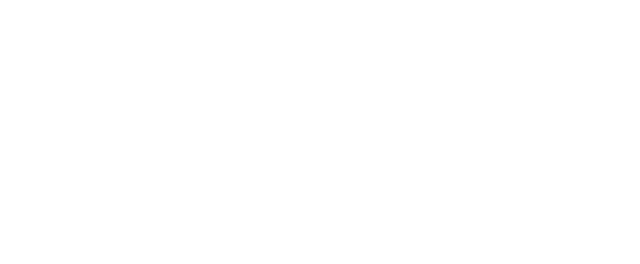
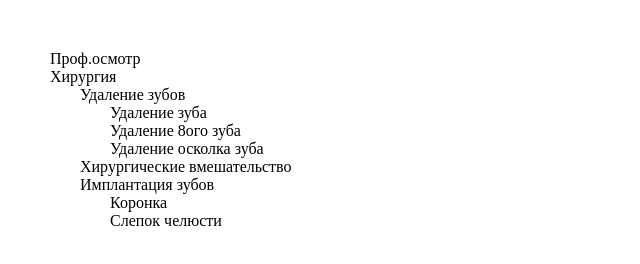
Before and after one commit to artemkilox/LiailTestTask, a plain HTML site: page index.html in a window 1280 px wide. Shown: the whole page, without its empty margins (0-640 px from the left). Drawn offline with Linux system fonts and the light colour scheme.

Commit message:
try smth

```diff
--- a/app.js
+++ b/app.js
@@ -1,14 +1,71 @@
+const wrapper = document.getElementById('contentWrapper')
 const data = {
     "services": [
-        {"id": 1, "head": null, "name": "Проф.осмотр",                  "node": 0, "price": 100.0, "sorthead": 20},
-        {"id": 2, "head": null, "name": "Хирургия",                     "node": 1, "price": 0.0, "sorthead": 10},
-        {"id": 3, "head": 2,    "name": "Удаление зубов",               "node": 1, "price": 0.0, "sorthead": 10},
-        {"id": 4, "head": 3,    "name": "Удаление зуба",                "node": 0, "price": 800.0, "sorthead": 10},
+        {"id": 1, "head": null, "name": "Проф.осмотр",                  "node": 0, "price": 100.0,  "sorthead": 20},
+        {"id": 2, "head": null, "name": "Хирургия",                     "node": 1, "price": 0.0,    "sorthead": 10},
+        {"id": 3, "head": 2,    "name": "Удаление зубов",               "node": 1, "price": 0.0,    "sorthead": 10},
+        {"id": 4, "head": 3,    "name": "Удаление зуба",                "node": 0, "price": 800.0,  "sorthead": 10},
         {"id": 5, "head": 3,    "name": "Удаление 8ого зуба",           "node": 0, "price": 1000.0, "sorthead": 30},
         {"id": 6, "head": 3,    "name": "Удаление осколка зуба",        "node": 0, "price": 2000.0, "sorthead": 20},
-        {"id": 7, "head": 2,    "name": "Хирургические вмешательство",  "node": 0, "price": 200.0, "sorthead": 10},
-        {"id": 8, "head": 2,    "name": "Имплантация зубов",            "node": 1, "price": 0.0, "sorthead": 20},
+        {"id": 7, "head": 2,    "name": "Хирургические вмешательство",  "node": 0, "price": 200.0,  "sorthead": 10},
+        {"id": 8, "head": 2,    "name": "Имплантация зубов",            "node": 1, "price": 0.0,    "sorthead": 20},
         {"id": 9, "head": 8,    "name": "Коронка",                      "node": 0, "price": 3000.0, "sorthead": 10},
-        {"id": 10, "head": 8,   "name": "Слепок челюсти",               "node": 0, "price": 500.0, "sorthead": 20}
+        {"id": 10, "head": 8,   "name": "Слепок челюсти",               "node": 0, "price": 500.0,  "sorthead": 20}
     ]
 }
+// let arr = []
+// arr.push([])
+// arr.push([])
+// arr[0].push(1)
+// arr[0].push(2)
+// arr[1].push(3)
+// arr[1].push(4)
+// console.log(arr)
+let headsArr = []
+data.services.map( item => {
+    if(headsArr.indexOf(item.head) === -1){
+        headsArr.push(item.head)
+    }
+})
+console.log(headsArr)
+let htmlArr = []
+headsArr.map(item => {
+    htmlArr.push([])
+})
+// console.log(htmlArr)
+data.services.map( item => {
+    htmlArr[headsArr.indexOf(item.head)].push(item.id)
+})
+// console.log(htmlArr)
+let finalArr = []
+for(let i = 0 ; i < headsArr.length; i++){
+    finalArr.push([])
+    finalArr[i].push(headsArr[i], htmlArr[i])
+}
+// console.log(finalArr)
+let html = ''
+const setItems = (arr, item) => {
+    console.log(item)
+    if(headsArr.indexOf(item.id) !== -1){
+        console.log(arr.filter(subItem => subItem.id !== item.id))
+        // setItems(arr.filter(subItem => subItem.id !== item.id), item)
+    } else if(headsArr.indexOf(item.id) === -1){
+        return item.name
+    }
+}
+data.services.map( item => {
+    html += setItems(data.services, item)
+})
+// console.log(html)
+// data.services.map( item => {
+//     if(headsArr.indexOf(item.id) !== -1){
+//         if(item.head === null){
+//
+//         }
+//     }
+//     data.services.map(subItem => {
+//         if(subItem.head === item.id){
+//
+//         }
+//     })
+// })
--- /dev/null
+++ b/index.css
@@ -0,0 +1,21 @@
+*{
+    padding: 0;
+    margin: 0;
+    box-sizing: border-box;
+}
+.content-wrapper{
+    margin-left: 50px;
+    margin-top: 50px;
+}
+.container{
+    /*margin-left: 15px;*/
+}
+.container-label{
+
+}
+.container-items{
+    margin-left: 30px;
+}
+.item{
+
+}
--- a/index.html
+++ b/index.html
@@ -5,9 +5,58 @@
     <meta name="viewport"
           content="width=device-width, user-scalable=no, initial-scale=1.0, maximum-scale=1.0, minimum-scale=1.0">
     <meta http-equiv="X-UA-Compatible" content="ie=edge">
+    <link rel="stylesheet" href="index.css">
     <title>Test task</title>
 </head>
 <body>
+<!--{"id": 1, "head": null, "name": "Проф.осмотр",                  "node": 0, "price": 100.0,  "sorthead": 20},-->
+<!--{"id": 2, "head": null, "name": "Хирургия",                     "node": 1, "price": 0.0,    "sorthead": 10},-->
+<!--{"id": 3, "head": 2,    "name": "Удаление зубов",               "node": 1, "price": 0.0,    "sorthead": 10},-->
+<!--{"id": 4, "head": 3,    "name": "Удаление зуба",                "node": 0, "price": 800.0,  "sorthead": 10},-->
+<!--{"id": 5, "head": 3,    "name": "Удаление 8ого зуба",           "node": 0, "price": 1000.0, "sorthead": 30},-->
+<!--{"id": 6, "head": 3,    "name": "Удаление осколка зуба",        "node": 0, "price": 2000.0, "sorthead": 20},-->
+<!--{"id": 7, "head": 2,    "name": "Хирургические вмешательство",  "node": 0, "price": 200.0,  "sorthead": 10},-->
+<!--{"id": 8, "head": 2,    "name": "Имплантация зубов",            "node": 1, "price": 0.0,    "sorthead": 20},-->
+<!--{"id": 9, "head": 8,    "name": "Коронка",                      "node": 0, "price": 3000.0, "sorthead": 10},-->
+<!--{"id": 10, "head": 8,   "name": "Слепок челюсти",               "node": 0, "price": 500.0,  "sorthead": 20}-->
+    <div class="content-wrapper">
+        <div class="container">
+            Проф.осмотр
+        </div>
+        <div class="container">
+            Хирургия
+            <div class="container-items">
+                <div class="container">
+                    Удаление зубов
+                    <div class="container-items">
+                        <div class="item">
+                            Удаление зуба
+                        </div>
+                        <div class="item">
+                            Удаление 8ого зуба
+                        </div>
+                        <div class="item">
+                            Удаление осколка зуба
+                        </div>
+                    </div>
+                </div>
+                <div class="item">
+                    Хирургические вмешательство
+                </div>
+                <div class="container">
+                    Имплантация зубов
+                    <div class="container-items">
+                        <div class="item">
+                            Коронка
+                        </div>
+                        <div class="item">
+                            Слепок челюсти
+                        </div>
+                    </div>
+                </div>
+            </div>
+        </div>
+    </div>
     <div id="contentWrapper" class="content-wrapper">
 
     </div>
```
